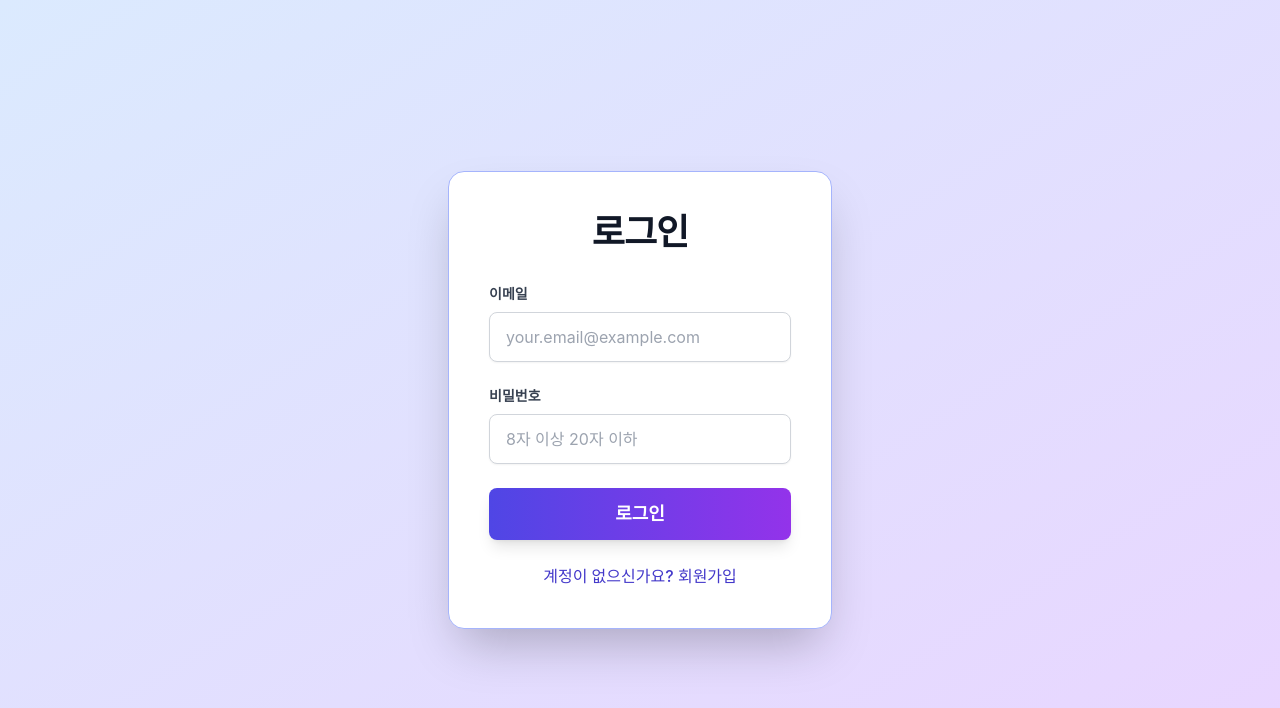
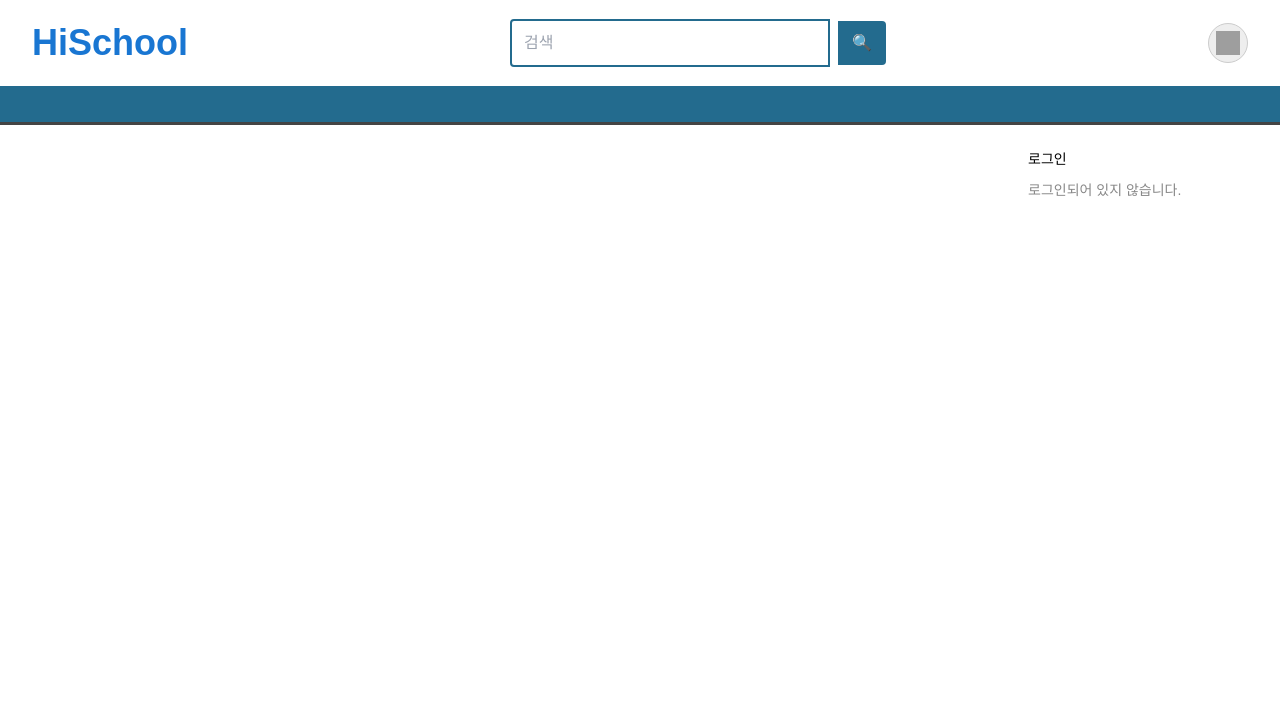
Before and after one commit to jaehun221/hi_school, a React (Create React App) app in the folder frontend/: page / in a window 1280 px wide. Shown: the top 708 px of the page. Built offline with nearby package versions, Linux system fonts and the light colour scheme; no server answers; grey boxes are pictures that could not be loaded.

Commit message:
main page

```diff
--- a/frontend/src/App.js
+++ b/frontend/src/App.js
@@ -1,15 +1,21 @@
+// src/App.js
 import React from 'react';
-import { AuthProvider } from './context/AuthContext'; // AuthProvider 임포트
-import AuthPage from './pages/AuthPage'; // AuthPage 임포트
+import { BrowserRouter as Router, Routes, Route } from 'react-router-dom';
+import { AuthProvider } from './context/AuthContext'; // 인증 컨텍스트
+import AuthPage from './pages/AuthPage'; // 로그인/회원가입
+import HomePage from './pages/HomePage'; // 메인 홈페이지
 
 function App() {
-    return (
-        // AuthProvider로 앱 전체를 감싸서 인증 상태를 제공합니다.
-        <AuthProvider>
-            <AuthPage /> {/* 인증 페이지를 렌더링 */}
-            {/* 여기에 다른 라우트나 컴포넌트가 추가될 수 있습니다. */}
-        </AuthProvider>
-    );
+  return (
+    <AuthProvider>
+      <Router>
+        <Routes>
+          <Route path="/auth" element={<AuthPage />} />
+          <Route path="/" element={<HomePage />} />
+        </Routes>
+      </Router>
+    </AuthProvider>
+  );
 }
 
 export default App;
--- a/frontend/src/pages/AuthPage.jsx
+++ b/frontend/src/pages/AuthPage.jsx
@@ -1,13 +1,21 @@
-import React, { useState } from 'react';
-import AuthForm from '../components/AuthForm'; // AuthForm 컴포넌트 임포트 (확장자 생략)
-import { useAuth } from '../context/AuthContext'; // useAuth 훅 임포트 (확장자 생략)
+import React, { useState, useEffect } from 'react';
+import { useNavigate } from 'react-router-dom';
+import AuthForm from '../components/AuthForm';
+import { useAuth } from '../context/AuthContext';
 
 function AuthPage() {
-    const [isSignupMode, setIsSignupMode] = useState(false); // 회원가입/로그인 모드 전환
-    const [message, setMessage] = useState({ text: '', type: '' }); // 메시지 표시
-    const { signup, login, currentUser, logout } = useAuth(); // AuthContext에서 함수와 상태 가져오기
+    const [isSignupMode, setIsSignupMode] = useState(true); // 기본: 회원가입 모드
+    const [message, setMessage] = useState({ text: '', type: '' });
+    const { signup, login, currentUser, logout } = useAuth();
+    const navigate = useNavigate();
 
-    // 메시지를 설정하고 일정 시간 후 지우는 함수
+    // 로그인한 상태에서 /auth 접근 시 리디렉션
+    useEffect(() => {
+        if (currentUser) {
+            navigate('/');
+        }
+    }, [currentUser, navigate]);
+
     const showMessage = (text, type = 'info', duration = 5000) => {
         setMessage({ text, type });
         setTimeout(() => {
@@ -15,33 +23,23 @@ function AuthPage() {
         }, duration);
     };
 
-    // AuthForm 제출 핸들러
     const handleSubmit = async ({ email, password, nickname }) => {
         try {
             if (isSignupMode) {
-                // 회원가입 모드
                 const result = await signup(email, password, nickname);
                 showMessage(result.message, 'success');
             } else {
-                // 로그인 모드
                 const result = await login(email, password);
                 showMessage(result.message, 'success');
             }
+            navigate('/');
         } catch (error) {
             console.error('인증 처리 오류:', error);
-            // 에러 메시지를 사용자에게 더 친화적으로 표시
-            let errorMessage = '알 수 없는 오류가 발생했습니다.';
-            if (error.message) {
-                errorMessage = error.message;
-            } else if (error.response && error.response.data && error.response.data.message) {
-                // 백엔드에서 넘어오는 API 응답의 에러 메시지 처리
-                errorMessage = error.response.data.message;
-            }
+            const errorMessage = error.response?.data?.message || error.message || '알 수 없는 오류가 발생했습니다.';
             showMessage('오류: ' + errorMessage, 'error');
         }
     };
 
-    // 로그아웃 핸들러
     const handleLogout = async () => {
         try {
             const result = await logout();
--- /dev/null
+++ b/frontend/src/pages/HomePage.jsx
@@ -0,0 +1,221 @@
+import React, { useState } from 'react';
+import { useAuth } from '../context/AuthContext';
+import { useNavigate } from 'react-router-dom';
+
+const HomePage = () => {
+  const { currentUser, logout } = useAuth();
+  const [darkMode, setDarkMode] = useState(false);
+  const [search, setSearch] = useState('');
+  const [menuOpen, setMenuOpen] = useState(false);
+  const navigate = useNavigate();
+
+  const handleSearch = () => {
+    alert('검색 기능은 아직 구현되지 않았습니다.');
+  };
+
+  const handleLogout = async () => {
+    try {
+      await logout();
+    } catch (e) {
+      console.error(e);
+    }
+  };
+
+  return (
+    <div
+      style={{
+        backgroundColor: darkMode ? '#121212' : '#fff',
+        color: darkMode ? '#eee' : '#000',
+        minHeight: '100vh',
+        fontFamily: 'sans-serif',
+      }}
+    >
+      {/* 상단: 로고 + 검색창 + 사용자 아이콘 */}
+      <div
+        style={{
+          display: 'flex',
+          justifyContent: 'space-between',
+          alignItems: 'center',
+          padding: '16px 32px',
+        }}
+      >
+        {/* 로고 */}
+        <h1
+          style={{ color: '#1976d2', fontSize: '36px', fontWeight: 'bold', cursor: 'pointer' }}
+          onClick={() => navigate('/')} // ← 이 줄 추가!
+        >
+          HiSchool
+        </h1>
+
+        {/* 검색창 */}
+        <div style={{ display: 'flex', alignItems: 'center', gap: '8px' }}>
+          <input
+            type="text"
+            placeholder="검색"
+            value={search}
+            onChange={(e) => setSearch(e.target.value)}
+            style={{
+              padding: '10px 12px',
+              fontSize: '16px',
+              border: '2px solid #236B8E',
+              borderRadius: '4px 0 0 4px',
+              width: '320px',
+              backgroundColor: darkMode ? '#1e1e1e' : '#fff',
+              color: darkMode ? '#fff' : '#000',
+            }}
+          />
+          <button
+            onClick={handleSearch}
+            style={{
+              padding: '10px 14px',
+              backgroundColor: '#236B8E',
+              border: 'none',
+              borderRadius: '0 4px 4px 0',
+              cursor: 'pointer',
+              color: '#fff',
+              fontSize: '16px',
+            }}
+          >
+            🔍
+          </button>
+        </div>
+
+        {/* 사용자 메뉴 */}
+        <div style={{ position: 'relative' }}>
+          <div
+            style={{
+              width: '40px',
+              height: '40px',
+              borderRadius: '50%',
+              backgroundColor: darkMode ? '#fff' : '#eee',
+              display: 'flex',
+              alignItems: 'center',
+              justifyContent: 'center',
+              cursor: 'pointer',
+              border: '1px solid #ccc',
+            }}
+            onClick={() => setMenuOpen(!menuOpen)}
+          >
+            <img
+              src="https://upload.wikimedia.org/wikipedia/commons/9/99/Sample_User_Icon.png"
+              alt="user icon"
+              style={{ width: '24px', height: '24px' }}
+            />
+          </div>
+
+          {menuOpen && (
+            <div
+              style={{
+                position: 'absolute',
+                top: '50px',
+                right: 0,
+                backgroundColor: darkMode ? '#333' : '#fff',
+                color: darkMode ? '#eee' : '#000',
+                padding: '10px',
+                borderRadius: '6px',
+                boxShadow: '0 4px 12px rgba(0,0,0,0.2)',
+                width: '160px',
+                fontSize: '14px',
+              }}
+            >
+              <label style={{ display: 'block', marginBottom: '8px' }}>
+                🌙 다크모드
+                <input
+                  type="checkbox"
+                  checked={darkMode}
+                  onChange={() => setDarkMode(!darkMode)}
+                  style={{ marginLeft: '5px' }}
+                />
+              </label>
+              <button
+                onClick={() => {
+                  alert('사용자 설정 페이지는 아직 구현되지 않았습니다.');
+                  setMenuOpen(false);
+                }}
+                style={{
+                  marginBottom: '8px',
+                  padding: '6px 8px',
+                  backgroundColor: '#666',
+                  color: '#fff',
+                  border: 'none',
+                  borderRadius: '4px',
+                  cursor: 'pointer',
+                  width: '100%',
+                }}
+              >
+                사용자 설정
+              </button>
+              {currentUser ? (
+                <button
+                  onClick={handleLogout}
+                  style={{
+                    padding: '6px 8px',
+                    backgroundColor: '#e53935',
+                    color: '#fff',
+                    border: 'none',
+                    borderRadius: '4px',
+                    cursor: 'pointer',
+                    width: '100%',
+                  }}
+                >
+                  로그아웃
+                </button>
+              ) : (
+                <button
+                  onClick={() => navigate('/auth')}
+                  style={{
+                    padding: '6px 8px',
+                    backgroundColor: '#236B8E',
+                    color: '#fff',
+                    border: 'none',
+                    borderRadius: '4px',
+                    cursor: 'pointer',
+                    width: '100%',
+                  }}
+                >
+                  로그인 / 회원가입
+                </button>
+              )}
+            </div>
+          )}
+        </div>
+      </div>
+
+      {/* 메뉴바 */}
+      <div
+        style={{
+          backgroundColor: '#236B8E',
+          height: '36px',
+          width: '100%',
+        }}
+      ></div>
+
+      {/* 구분선 */}
+      <hr style={{ borderTop: '3px solid #444', margin: 0 }} />
+
+      {/* 로그인 박스 */}
+      <div
+        style={{
+          display: 'flex',
+          justifyContent: 'flex-end',
+          padding: '24px 32px',
+        }}
+      >
+        <div style={{ width: '220px', fontSize: '14px' }}>
+          <h4 style={{ marginBottom: '10px' }}>로그인</h4>
+          {currentUser ? (
+            <div style={{ color: darkMode ? '#ccc' : '#444' }}>
+              {currentUser.displayName || currentUser.email} 님
+            </div>
+          ) : (
+            <div style={{ color: darkMode ? '#aaa' : '#888' }}>
+              로그인되어 있지 않습니다.
+            </div>
+          )}
+        </div>
+      </div>
+    </div>
+  );
+};
+
+export default HomePage;
```
Also changed, not shown: 1 other file (tests, documents, lock files or other folders).
